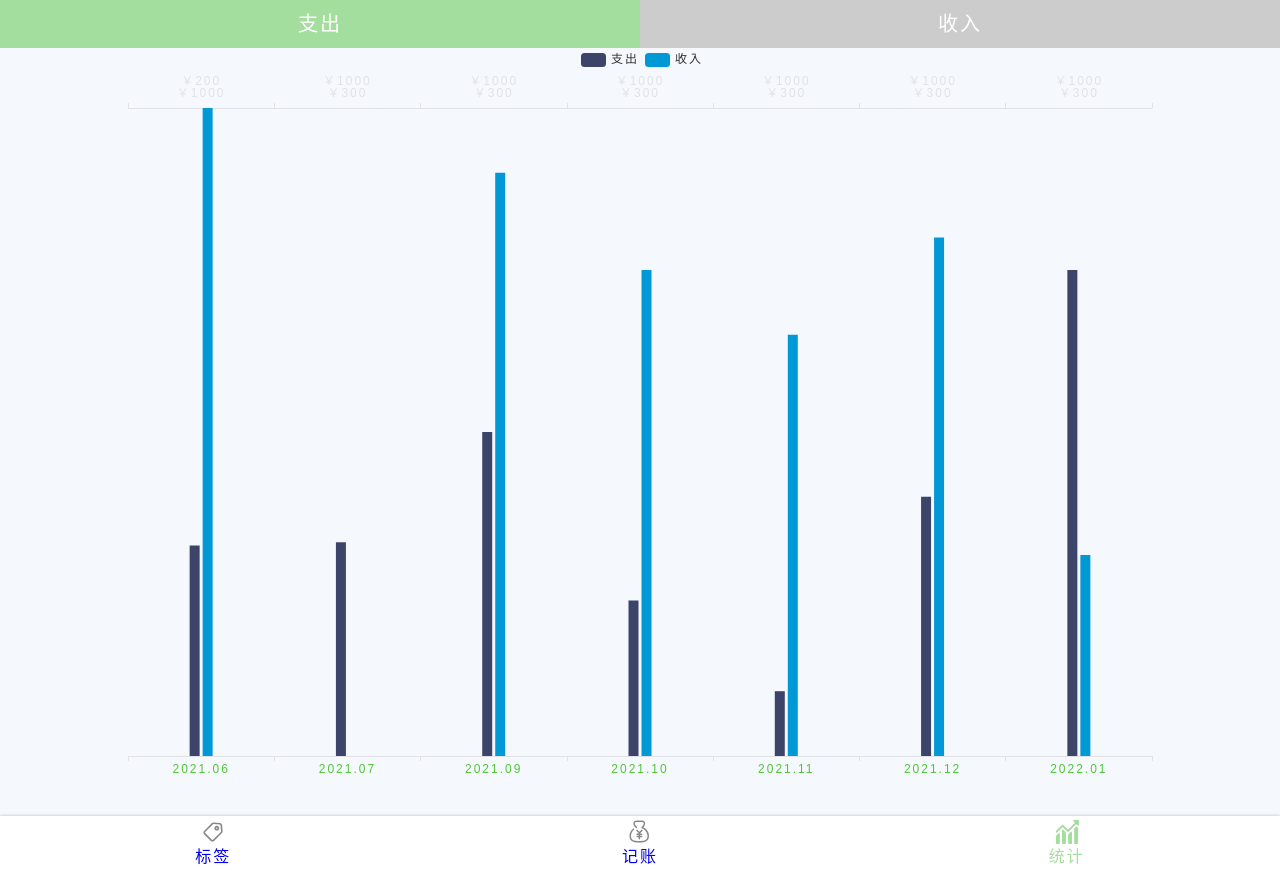
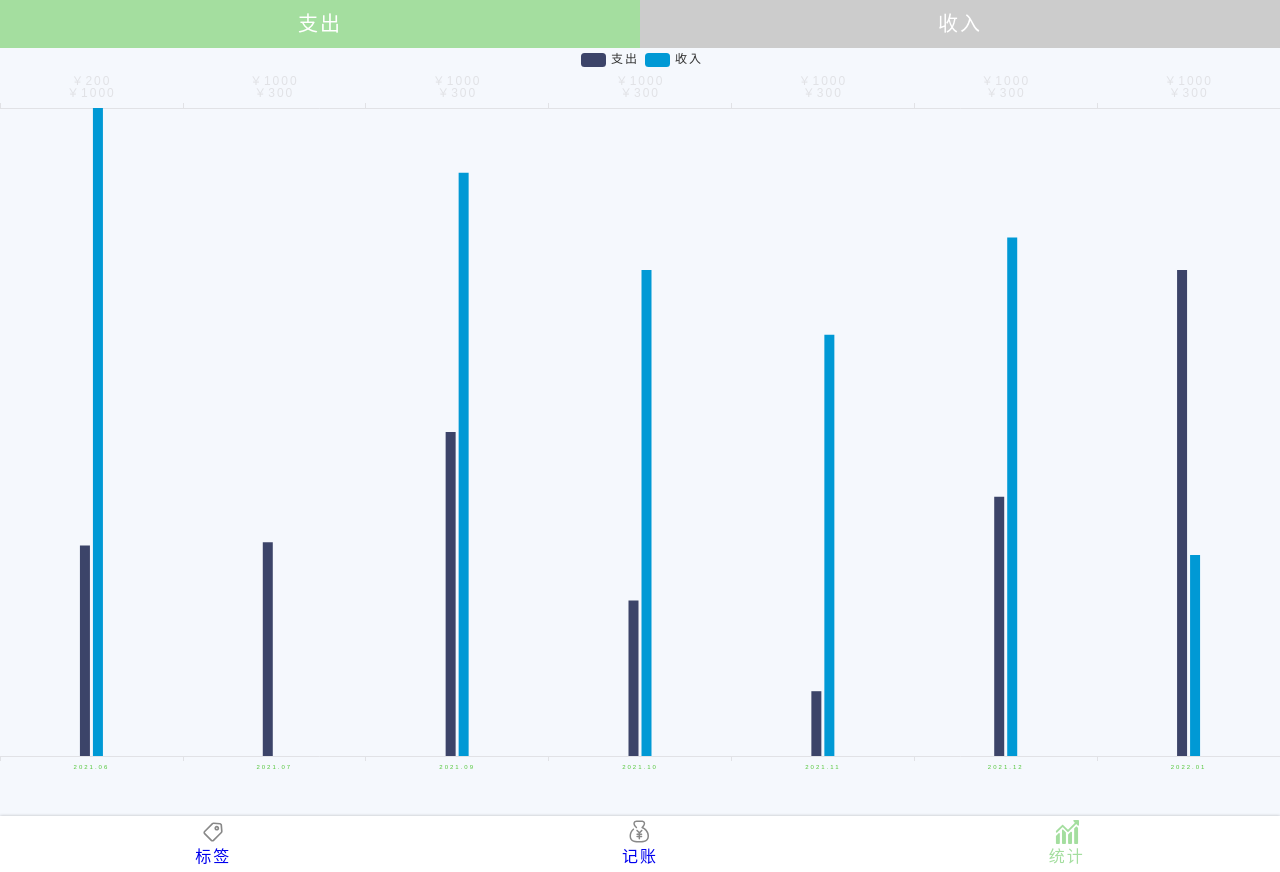
Before and after one commit to luuu4129955/koala2.0-react, a React app: page /#/statistics in a window 1280 px wide. Built offline with nearby package versions, Linux system fonts and the light colour scheme.

Commit message:
去掉 canvas左右的空白

```diff
--- a/src/components/Charts.tsx
+++ b/src/components/Charts.tsx
@@ -1,5 +1,6 @@
 import echarts from 'echarts'
 import {useEffect, useRef } from 'react'
+import styled from 'styled-components'
 
 type Props={
   option:echarts.EChartOption
@@ -20,8 +21,10 @@ const Echarts:React.FC<Props> =(props)=>{
     chart.current.setOption(option)
   },[option])
   return(
-    <div ref={container}></div>
+    <Wrapper ref={container}></Wrapper>
   )
 }
+const Wrapper=styled.div`
 
+`
 export {Echarts}
--- a/src/views/Statistics.tsx
+++ b/src/views/Statistics.tsx
@@ -11,6 +11,7 @@ function Statistics() {
   const [option,setOption]=useState<echarts.EChartOption>({
     legend: {},
     tooltip: {},
+    grid:{left:0,right:0},//去掉左右的padding
     dataset: {
       source: [
         ['年月', '支出', '收入'],
@@ -30,7 +31,7 @@ function Statistics() {
         axisLine: { lineStyle: { color: '#E1E2E6' } },
         axisLabel:{
           color:'#51c638',
-          fontSize:12,
+          fontSize:6,
 
         }
       },
@@ -99,9 +100,7 @@ function Statistics() {
           </ListWrapper>;
         })}
       </div>)}
-      <div>
 
-      </div>
     </>
   );
 }
@@ -112,6 +111,7 @@ const TabsWrapper = styled.div`
     &.selected {background-color: #a4de9f;}
   }
 `;
+
 const DateTitle=styled.h3`
   color: #3C4469;
   background-color: #eeffed;
```
